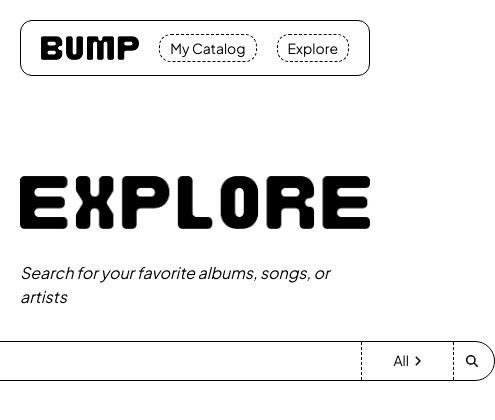
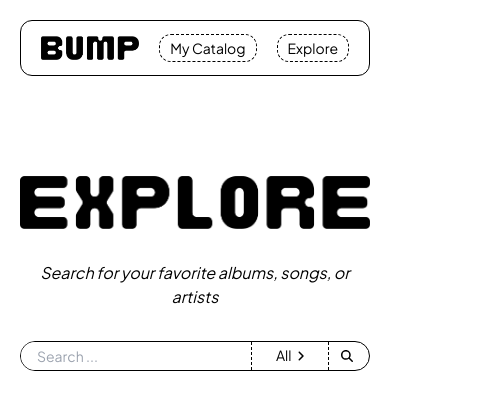
Before and after one commit to alextorresp/bump-catalog, a Next.js app: page /explore in a window 390 px wide. Shown: the top 420 px of the page, 495 px wide, since content can reach past the window. Built offline with nearby package versions, Linux system fonts and the light colour scheme.

Commit message:
Make search bar responsive

```diff
--- a/src/app/explore/page.tsx
+++ b/src/app/explore/page.tsx
@@ -6,7 +6,7 @@ export default function Explore() {
   return (
     <main className='container centered-column'>
       <Image src='/explore.png' alt='' width={500} height={150} className='mt-[80px]'/>
-      <h2 className='mt-8 mb-8'>Search for your favorite albums, songs, or artists</h2>
+      <h2 className='mt-8 mb-8 text-center'>Search for your favorite albums, songs, or artists</h2>
       <SearchBar />
     </main>
   )
--- a/src/app/globals.css
+++ b/src/app/globals.css
@@ -33,3 +33,9 @@ p, .responsive-text, ::placeholder {
   align-items: center;
   justify-content: center;
 }
+
+@media only screen and (max-width: 1280px) {
+  .container {
+    max-width: 100%;
+  }
+}
--- a/src/components/ui/search-bar/SearchBar.tsx
+++ b/src/components/ui/search-bar/SearchBar.tsx
@@ -30,7 +30,7 @@ export default function SearchBar() {
   }, []);
 
   return (
-    <form className='border rounded-full border-black flex flex-row w-[600px] h-[40px] items-center'>
+    <form className='border rounded-full border-black flex flex-row sm:w-[600px] sm:h-[40px] w-[100%] h-[30px] items-center'>
       <label className='sr-only' htmlFor='searchInput'></label>
       <input
         id='searchInput'
@@ -46,7 +46,7 @@ export default function SearchBar() {
       <label className='sr-only' htmlFor='searchType'></label>
       <div
         id='searchType'
-        className='relative h-full flex items-center justify-center min-w-[93px]'
+        className='relative h-full flex items-center justify-center sm:min-w-[93px] min-w-[78px]'
         aria-expanded={isDropdownOpen}
         aria-haspopup='listbox'
       >
@@ -61,7 +61,7 @@ export default function SearchBar() {
         </button>
 
         {isDropdownOpen && (
-          <ul role='listbox' className='absolute top-[39px] border-l border-r border-b border-dashed rounded-b-xl border-black bg-white w-full overflow-hidden'>
+          <ul role='listbox' className='absolute sm:top-[39px] top-[29px] border-l border-r border-b border-dashed rounded-b-xl border-black bg-white w-full overflow-hidden'>
             {['Albums', 'All', 'Artists', 'Songs'].map((type) => (
               <ListItem
                 key={type}
```
